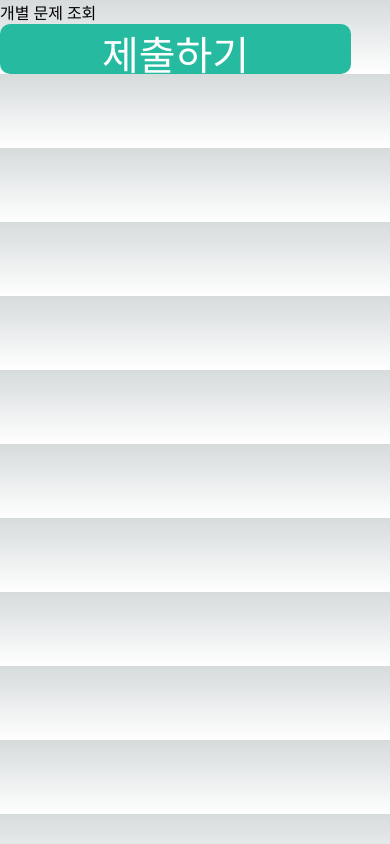
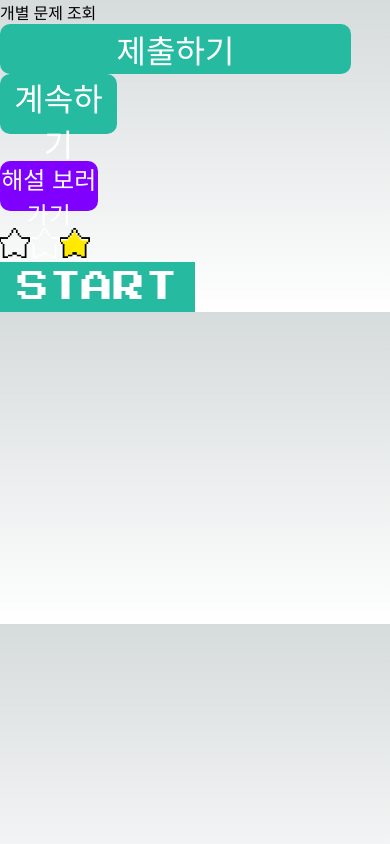
Before and after one commit to CSlOl/cs101, a Next.js app in the folder frontend/: page /quizitem in a window 390 px wide. Built offline with nearby package versions, Linux system fonts and the light colour scheme; a web font is replaced by a local one.

Commit message:
feat: adjust responsive font size to large btn

```diff
--- a/frontend/src/components/atoms/buttons/LargeButton.tsx
+++ b/frontend/src/components/atoms/buttons/LargeButton.tsx
@@ -5,7 +5,7 @@ const Button = styled.button`
   width: 90%;
   height: 50px;
   background-color: #26bba0;
-  font-size: 40px;
+  font-size: 2em;
   border-radius: 10px;
   border: none;
   color: white;
--- a/frontend/src/pages/quizitem.tsx
+++ b/frontend/src/pages/quizitem.tsx
@@ -1,10 +1,18 @@
+import ExtraSmallButton from "@/components/atoms/buttons/ExtraSmallButton";
+import FavoriteButton from "@/components/atoms/buttons/FavoriteButton";
 import LargeButton from "@/components/atoms/buttons/LargeButton";
+import MediumButton from "@/components/atoms/buttons/MediumButton";
+import SmallButton from "@/components/atoms/buttons/SmallButton";
 
 export default function QuizItem() {
   return (
     <div>
       <div>개별 문제 조회</div>
       <LargeButton />
+      <SmallButton />
+      <ExtraSmallButton />
+      <FavoriteButton />
+      <MediumButton />
     </div>
   );
 }
```
